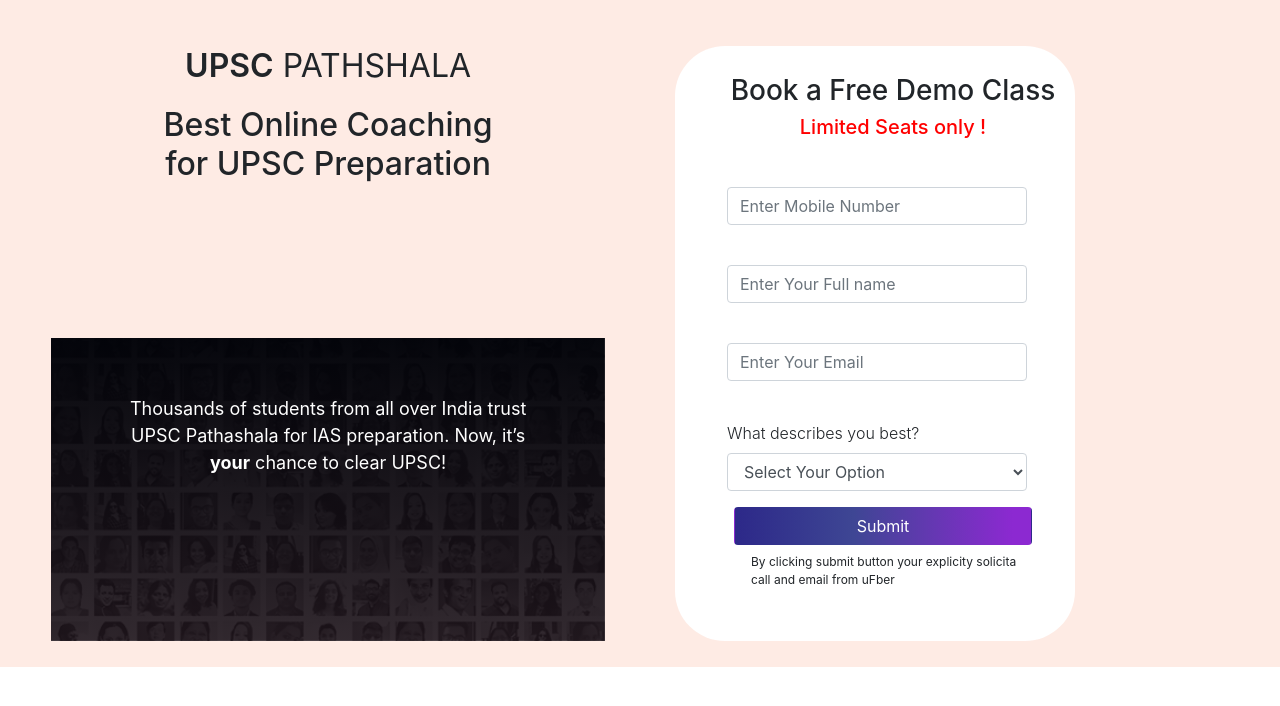
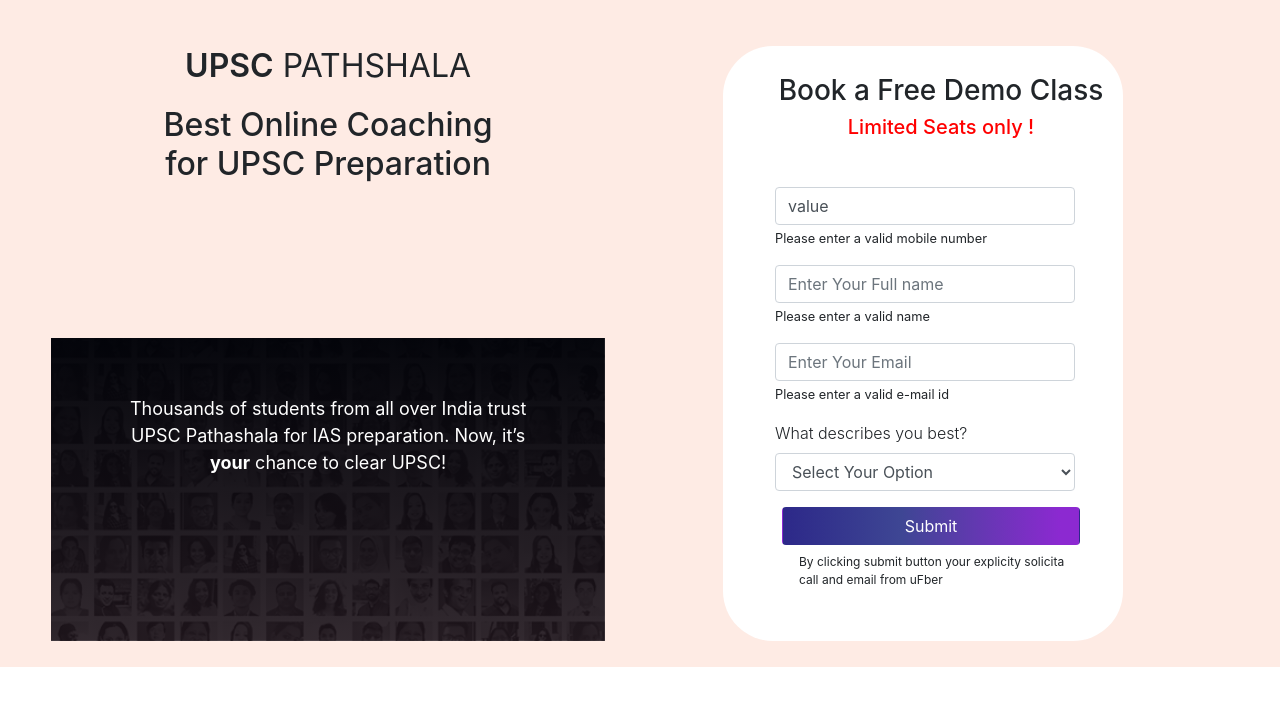
Before and after one commit to srksrikant/pathshala_Assignment, a PHP site: page / in a window 1280 px wide. Shown: the top 706 px of the page. Run offline with PHP 8.4, Linux system fonts and the light colour scheme; some libraries are stand-ins or nearby versions.

Commit message:
assignment

```diff
--- a/home.html
+++ b/home.html
@@ -21,7 +21,7 @@
                 <h2>Best Online Coaching <br>for UPSC Preparation</h2>
             </div>
         </div>
-        <div class="form-card">
+        <div class="form-card ml-5">
 
             <form id="form" >
                 <h3>Book a Free Demo Class</h3>
@@ -29,7 +29,7 @@
                 <div class= "form-group mt-5 ">
                     <div class="textOnInput form-group mycontrol success error" onclick="myStyleNumber()" >
                         <label for="inputText" id="lebel">Mobile Number</label>
-                        <input class="form-control temp" id="number" onchange="validateNumber()"  type="tel" pattern="\d*" inputmode="numeric" placeholder="Enter Mobile Number">
+                        <input class="form-control temp" id="number" onchange="validateNumber()" value="value"  type="tel" pattern="\d*" inputmode="numeric" placeholder="Enter Mobile Number">
                         <small class="xyz">Please enter a valid mobile number</small>
                     </div>
                 </div>
@@ -71,6 +71,5 @@
                 Now, it’s <b>your</b> chance to clear UPSC!</p>
         </div>
       </div>
-
 </body>
 </html>
--- a/script.js
+++ b/script.js
@@ -1,6 +1,5 @@
 function  myStyleNumber(){
      document.getElementById("lebel").style.display="block";
-     document.getElementByTagName("small").style.display="block";
 
 }
 function  myStyleName(){
@@ -12,15 +11,16 @@
 
 }
 console.log("xyz");
+
+
 function validateNumber(){
-    var myNumber =document.getElementById("number").value;
-   console.log("myNumber");
+    var myNumber = document.getElementById("number").value;
+   console.log(myNumber);
 
     if (  myNumber.match("/^\(?([0-9]{3})\)?[-. ]?([0-9]{3})[-. ]?([0-9]{4})$/")){
-        document.getElementByTagName(small).style.visibility="hidden";
-    }
+        document.getElementByTagName(small).style.visibility="visible";
     // else{
     //     document.getElementsByClassName(".mycontrol.success input").style.borderColor="green";
     // }
-
+    }
 }
--- a/style.css
+++ b/style.css
@@ -270,10 +270,10 @@
   /* .mycontrol small{
       visibility: hidden;
   } */
-   small{
+   /* small{
       visibility: hidden;
       color: red;
-  }
+  } */
 
   .textOnInput {
     position: relative;
--- a/submit.html
+++ b/submit.html
@@ -5,11 +5,6 @@
     <meta name="viewport" content="width=device-width, initial-scale=1.0">
     <title>UPSC PATHSHALA</title>
     <link rel="stylesheet" href="style.css">
-    <!-- <link rel="stylesheet" href="bootstrap/css/bootstrap.css">
-    <link rel="stylesheet" href="bootstrap/css/bootstrap.min.css">
-    <script src="bootstrap/js/bootstrap.min.js"></script>
-    <script src='bootstrap/js/bootstrap.bundle.min.js'></script>
-    <link rel="stylesheet" href="fontawesome/css/all.css"> -->
     <script src="https://use.fontawesome.com/51c9a4e112.js"></script>
     <link rel="stylesheet" href="https://stackpath.bootstrapcdn.com/bootstrap/4.5.2/css/bootstrap.min.css" integrity="sha384-JcKb8q3iqJ61gNV9KGb8thSsNjpSL0n8PARn9HuZOnIxN0hoP+VmmDGMN5t9UJ0Z" crossorigin="anonymous">
     <script src="https://stackpath.bootstrapcdn.com/bootstrap/4.5.2/js/bootstrap.min.js" integrity="sha384-B4gt1jrGC7Jh4AgTPSdUtOBvfO8shuf57BaghqFfPlYxofvL8/KUEfYiJOMMV+rV" crossorigin="anonymous"></script>
```
